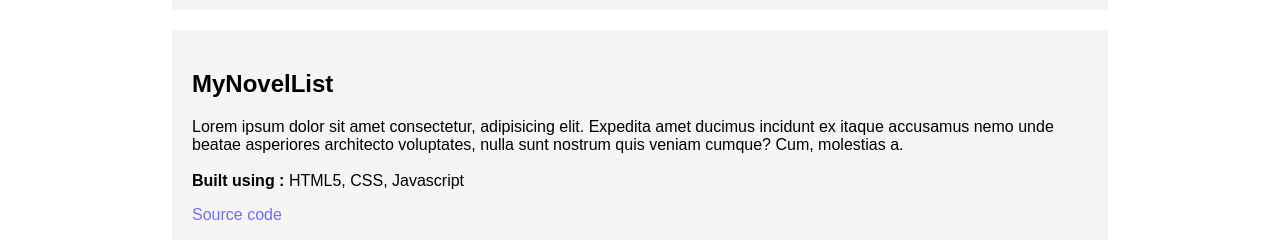
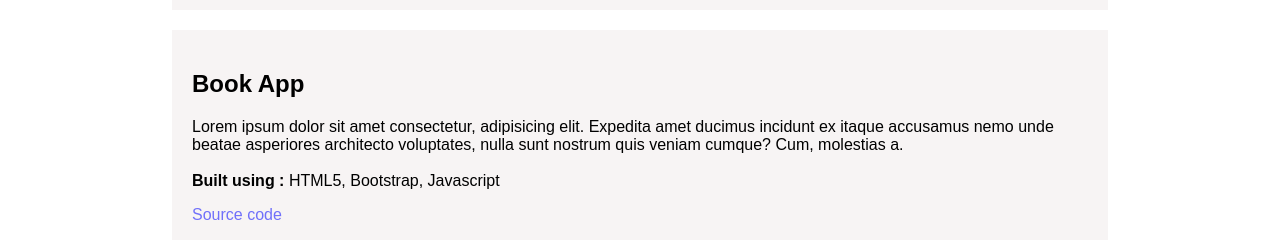
Before and after one commit to HonorFoxont/portfolio, a React (Create React App) app: page /portfolio in a window 1280 px wide. Shown: the part 417-657 px from the top of the page. Built offline with nearby package versions, Linux system fonts and the light colour scheme.

Commit message:
minor changes

```diff
--- a/src/page/Portfolio/Portfolio.jsx
+++ b/src/page/Portfolio/Portfolio.jsx
@@ -10,10 +10,10 @@ const Portfolio = () => {
       key: 1,
     },
     {
-      title: "MyNovelList",
+      title: "Book App",
       body: "Lorem ipsum dolor sit amet consectetur, adipisicing elit. Expedita amet ducimus incidunt ex itaque accusamus nemo unde beatae asperiores architecto voluptates, nulla sunt nostrum quis veniam cumque? Cum, molestias a.",
       link: "https://github.com/HonorFoxont/Book-App",
-      built: "HTML5, CSS, Javascript",
+      built: "HTML5, Bootstrap, Javascript",
       key: 2,
     },
     {
```
